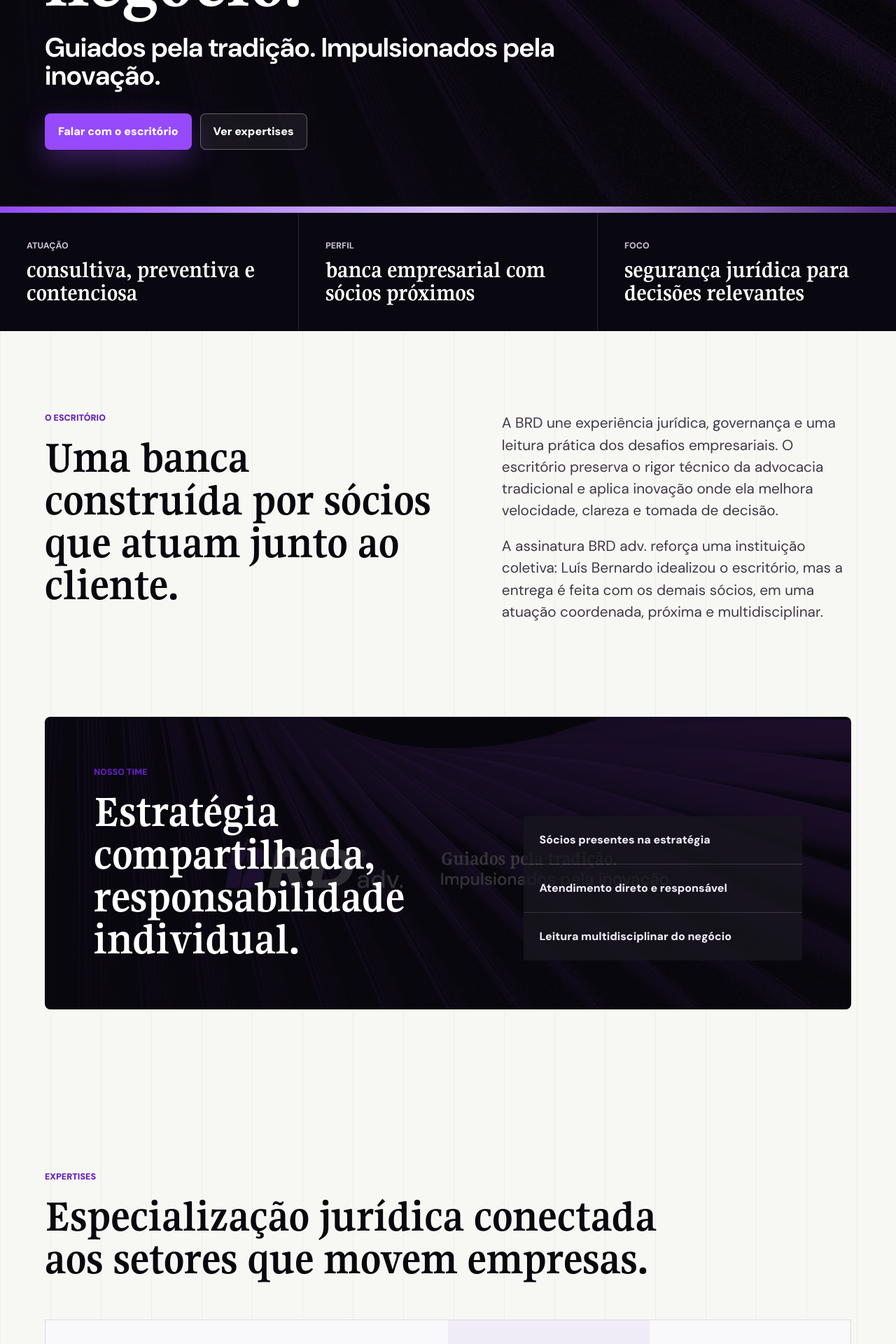
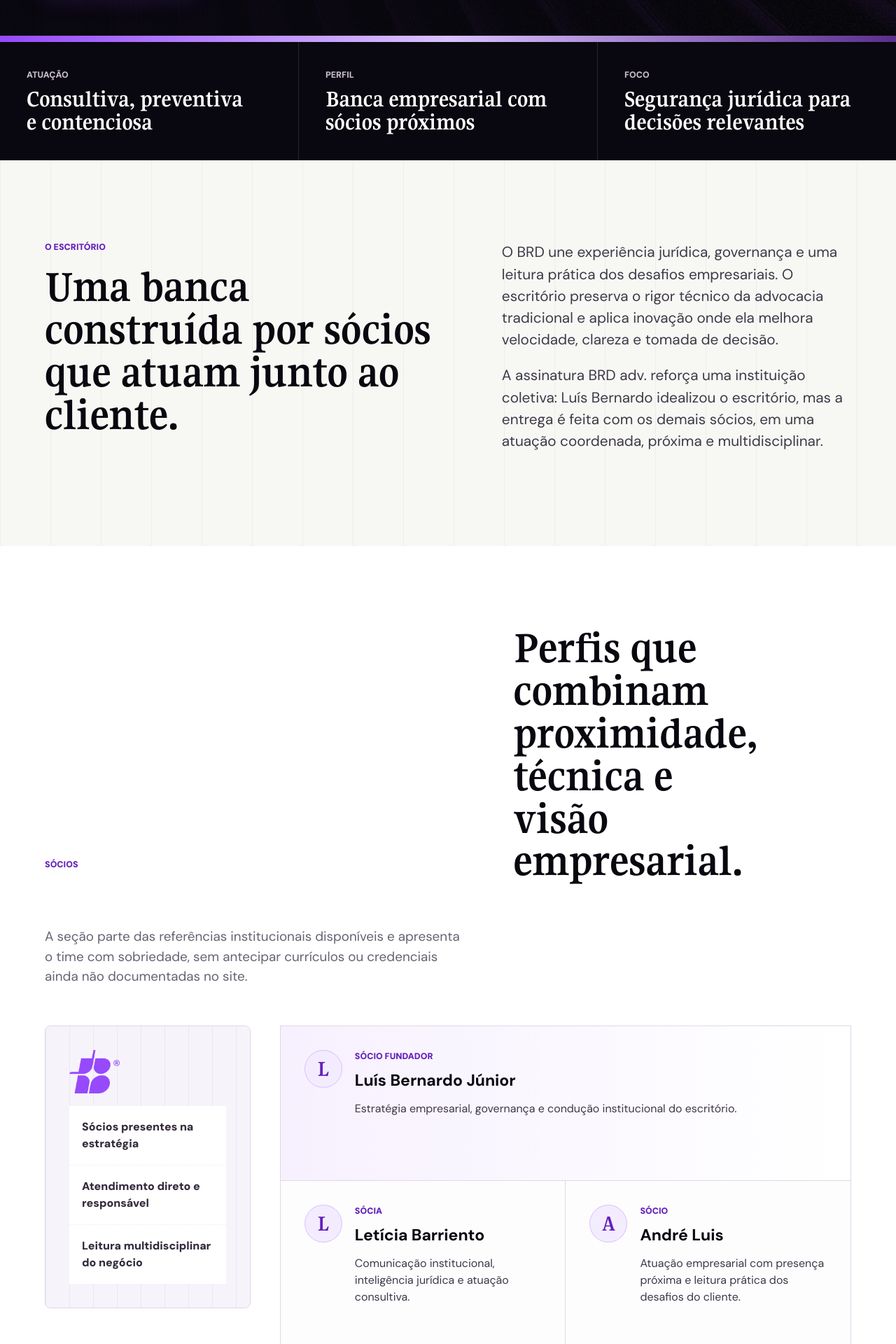
Before and after one commit to vinnitog/brd-institucional, a React (Vite) app: page / in a window 1280 px wide. Shown: the part 660-2580 px from the top of the page at 70% size. Built offline with nearby package versions, Linux system fonts and the light colour scheme.

Commit message:
Melhora hero socios e rodape institucional

```diff
--- a/src/main.jsx
+++ b/src/main.jsx
@@ -59,6 +59,34 @@
   "Leitura multidisciplinar do negócio",
 ];
 
+const partners = [
+  {
+    name: "Luís Bernardo Júnior",
+    role: "Sócio fundador",
+    focus: "Estratégia empresarial, governança e condução institucional do escritório.",
+  },
+  {
+    name: "Letícia Barriento",
+    role: "Sócia",
+    focus: "Comunicação institucional, inteligência jurídica e atuação consultiva.",
+  },
+  {
+    name: "André Luis",
+    role: "Sócio",
+    focus: "Atuação empresarial com presença próxima e leitura prática dos desafios do cliente.",
+  },
+  {
+    name: "Fernanda",
+    role: "Sócia",
+    focus: "Apoio estratégico em demandas consultivas, preventivas e de rotina empresarial.",
+  },
+  {
+    name: "Maria",
+    role: "Sócia",
+    focus: "Atuação integrada aos projetos jurídicos e à relação direta com clientes.",
+  },
+];
+
 const insights = [
   {
     label: "Dados e tecnologia",
@@ -71,6 +99,19 @@
   {
     label: "Empresas",
     title: "Crédito, crise e conformidade tratados antes do litígio.",
+  },
+];
+
+const socialLinks = [
+  { label: "Instagram", href: "https://www.instagram.com/brd.adv/" },
+  {
+    label: "LinkedIn",
+    href: "https://www.linkedin.com/company/bernardo-advogados-associados-brd/posts/?feedView=all",
+  },
+  { label: "YouTube", href: "https://www.youtube.com/channel/UCBEoHdFSNDyOLZkpyo5bTLg" },
+  {
+    label: "Facebook",
+    href: "https://www.facebook.com/people/Bernardo-Advogados-Associados/61570437647099/?mibextid=wwXIfr&rdid=546vsHgdDovVzc5O&share_url=https%3A%2F%2Fwww.facebook.com%2Fshare%2F16ZTurjKJJ%2F%3Fmibextid%3DwwXIfr",
   },
 ];
 
@@ -99,7 +140,7 @@
         <nav id="main-navigation" className={isMenuOpen ? "is-open" : ""}>
           <a href="#sobre" onClick={closeMenu}>Sobre</a>
           <a href="#expertises" onClick={closeMenu}>Expertises</a>
-          <a href="#equipe" onClick={closeMenu}>Equipe</a>
+          <a href="#socios" onClick={closeMenu}>Sócios</a>
           <a href="#inteligencia" onClick={closeMenu}>Inteligência</a>
           <a href="#contato" onClick={closeMenu}>Contato</a>
         </nav>
@@ -108,10 +149,8 @@
       <main id="inicio">
         <section className="hero" aria-labelledby="hero-title">
           <div className="hero-content">
-            <p className="eyebrow">Advocacia empresarial</p>
-            <img className="hero-logo" src={assetPath("assets/brand/logo-full-dark.png")} alt="BRD Advocacia" />
             <h1 id="hero-title">Decisões jurídicas com visão de negócio.</h1>
-            <p className="hero-lead">Guiados pela tradição. Impulsionados pela inovação.</p>
+            <p className="sr-only">Guiados pela tradição. Impulsionados pela inovação.</p>
             <div className="hero-actions" aria-label="Ações principais">
               <a className="button button-primary" href="#contato">
                 Falar com o escritório
@@ -126,15 +165,15 @@
         <section className="intro-band" aria-label="Resumo institucional">
           <div>
             <span>Atuação</span>
-            <strong>consultiva, preventiva e contenciosa</strong>
+            <strong>Consultiva, preventiva e contenciosa</strong>
           </div>
           <div>
             <span>Perfil</span>
-            <strong>banca empresarial com sócios próximos</strong>
+            <strong>Banca empresarial com sócios próximos</strong>
           </div>
           <div>
             <span>Foco</span>
-            <strong>segurança jurídica para decisões relevantes</strong>
+            <strong>Segurança jurídica para decisões relevantes</strong>
           </div>
         </section>
 
@@ -145,7 +184,7 @@
           </div>
           <div className="body-copy">
             <p>
-              A BRD une experiência jurídica, governança e uma leitura prática dos desafios
+              O BRD une experiência jurídica, governança e uma leitura prática dos desafios
               empresariais. O escritório preserva o rigor técnico da advocacia tradicional e
               aplica inovação onde ela melhora velocidade, clareza e tomada de decisão.
             </p>
@@ -157,17 +196,38 @@
           </div>
         </section>
 
-        <section className="section team" id="equipe">
-          <div className="team-panel">
-            <div>
-              <p className="eyebrow">Nosso time</p>
-              <h2>Estratégia compartilhada, responsabilidade individual.</h2>
+        <section className="section partners" id="socios">
+          <div className="section-heading partners-heading">
+            <p className="eyebrow">Sócios</p>
+            <h2>Perfis que combinam proximidade, técnica e visão empresarial.</h2>
+            <p>
+              A seção parte das referências institucionais disponíveis e apresenta o time com
+              sobriedade, sem antecipar currículos ou credenciais ainda não documentadas no site.
+            </p>
+          </div>
+          <div className="partners-layout">
+            <div className="partners-intro">
+              <img src={assetPath("assets/brand/icon-purple.png")} alt="" aria-hidden="true" />
+              <ul className="team-list" aria-label="Princípios dos sócios BRD">
+                {teamPrinciples.map((principle) => (
+                  <li key={principle}>{principle}</li>
+                ))}
+              </ul>
             </div>
-            <ul className="team-list" aria-label="Princípios do time BRD">
-              {teamPrinciples.map((principle) => (
-                <li key={principle}>{principle}</li>
+            <div className="partners-grid">
+              {partners.map((partner) => (
+                <article className="partner-card" key={partner.name}>
+                  <div className="partner-initial" aria-hidden="true">
+                    {partner.name.slice(0, 1)}
+                  </div>
+                  <div>
+                    <span>{partner.role}</span>
+                    <h3>{partner.name}</h3>
+                    <p>{partner.focus}</p>
+                  </div>
+                </article>
               ))}
-            </ul>
+            </div>
           </div>
         </section>
 
@@ -204,7 +264,7 @@
             <div className="chart-panel" aria-label="Indicadores qualitativos do método BRD">
               <div className="chart-copy">
                 <span>Inteligência aplicada</span>
-                <strong>da análise preventiva ao plano de ação</strong>
+                <strong>Da análise preventiva ao plano de ação</strong>
               </div>
               <ul className="metric-list" aria-label="Indicadores qualitativos do método BRD">
                 {intelligenceData.map((item) => (
@@ -242,9 +302,9 @@
             <p className="eyebrow">Identidade</p>
             <h2>Elegância sóbria, ritmo digital e presença institucional.</h2>
             <p>
-              O visual do site segue a marca oficial: preto profundo, branco, roxo BRD,
-              textura sutil e tipografia com contraste entre a firmeza editorial da Gupter
-              e a clareza contemporânea da DM Sans.
+              A presença visual do BRD foi pensada para comunicar confiança, clareza e
+              atualidade, mantendo uma linguagem institucional consistente em todos os pontos
+              de contato.
             </p>
           </div>
         </section>
@@ -266,8 +326,40 @@
       </main>
 
       <footer>
-        <img src={assetPath("assets/brand/logo-full-light.png")} alt="BRD Advocacia" />
-        <p>Guiados pela tradição. Impulsionados pela inovação.</p>
+        <div className="footer-brand">
+          <img src={assetPath("assets/brand/logo-full-light.png")} alt="BRD Advocacia" />
+          <p>Advocacia empresarial em Marília/SP, com atuação consultiva, preventiva e contenciosa.</p>
+        </div>
+        <div className="footer-grid">
+          <address>
+            <span>Localização</span>
+            Rua Sete de Setembro, n.° 1359<br />
+            Senador Salgado Filho<br />
+            Marília/SP, 17502-020
+          </address>
+          <div>
+            <span>Como chegar</span>
+            <a
+              href="https://www.google.com/maps/search/?api=1&query=BRD%20Advogados%20Associados%20Rua%20Sete%20de%20Setembro%201359%20Mar%C3%ADlia%20SP"
+              target="_blank"
+              rel="noreferrer"
+            >
+              Abrir rota no Google Maps
+            </a>
+            <a href="tel:+5514998325395">(14) 99832-5395</a>
+            <a href="mailto:contato@brd.adv.br">contato@brd.adv.br</a>
+          </div>
+          <div>
+            <span>Redes sociais</span>
+            <nav className="footer-social" aria-label="Redes sociais do BRD">
+              {socialLinks.map((social) => (
+                <a key={social.label} href={social.href} target="_blank" rel="noreferrer">
+                  {social.label}
+                </a>
+              ))}
+            </nav>
+          </div>
+        </div>
       </footer>
     </>
   );
--- a/src/styles.css
+++ b/src/styles.css
@@ -59,6 +59,15 @@
 img {
   display: block;
   max-width: 100%;
+}
+
+.sr-only {
+  position: absolute;
+  width: 1px;
+  height: 1px;
+  overflow: hidden;
+  clip: rect(0, 0, 0, 0);
+  white-space: nowrap;
 }
 
 a {
@@ -229,11 +238,6 @@
   animation: fadeUp 680ms ease 120ms both;
 }
 
-.hero-logo {
-  width: min(290px, 62vw);
-  margin-bottom: 28px;
-}
-
 .eyebrow {
   margin: 0 0 16px;
   color: var(--purple-text);
@@ -273,14 +277,6 @@
   margin: 0;
   font-size: clamp(1.15rem, 1.8vw, 1.55rem);
   line-height: 1.1;
-}
-
-.hero-lead {
-  max-width: 760px;
-  margin: 22px 0 0;
-  font-size: clamp(1.35rem, 3vw, 3.05rem);
-  font-weight: 650;
-  line-height: 1.05;
 }
 
 .hero-actions,
@@ -407,25 +403,45 @@
   margin: 0 0 20px;
 }
 
-.team {
-  padding-top: 0;
+.partners {
+  background: white;
 }
 
-.team-panel {
+.partners-heading {
   display: grid;
-  grid-template-columns: minmax(0, 0.9fr) minmax(320px, 0.65fr);
-  gap: clamp(28px, 5vw, 72px);
+  grid-template-columns: minmax(0, 0.85fr) minmax(300px, 0.52fr);
+  gap: clamp(24px, 5vw, 72px);
   align-items: end;
-  padding: clamp(34px, 6vw, 70px);
-  color: white;
-  background:
-    linear-gradient(90deg, rgba(9, 7, 15, 0.92), rgba(9, 7, 15, 0.72)),
-    url("/assets/brand/hero-background.jpg") center / cover;
-  border-radius: 8px;
 }
 
-.team-panel h2 {
-  max-width: 900px;
+.partners-heading p:last-child {
+  margin: 0;
+  color: var(--muted);
+  font-size: clamp(1rem, 1.6vw, 1.18rem);
+}
+
+.partners-layout {
+  display: grid;
+  grid-template-columns: minmax(260px, 0.36fr) minmax(0, 1fr);
+  gap: clamp(22px, 4vw, 42px);
+}
+
+.partners-intro {
+  position: sticky;
+  top: 112px;
+  align-self: start;
+  display: grid;
+  gap: 18px;
+  padding: clamp(24px, 3vw, 34px);
+  border: 1px solid var(--line);
+  border-radius: 8px;
+  background:
+    linear-gradient(90deg, rgba(9, 7, 15, 0.05) 1px, transparent 1px) 0 0 / 34px 34px,
+    #f7f3fb;
+}
+
+.partners-intro img {
+  width: 72px;
 }
 
 .team-list {
@@ -438,10 +454,71 @@
 }
 
 .team-list li {
-  padding: 22px;
-  background: rgba(9, 7, 15, 0.74);
-  color: #eee8f5;
+  padding: 18px;
+  background: white;
+  color: #332b3c;
   font-weight: 850;
+}
+
+.partners-grid {
+  display: grid;
+  grid-template-columns: repeat(2, minmax(0, 1fr));
+  gap: 1px;
+  border: 1px solid var(--line);
+  background: var(--line);
+}
+
+.partner-card {
+  display: grid;
+  grid-template-columns: auto minmax(0, 1fr);
+  gap: 18px;
+  min-height: 260px;
+  padding: clamp(22px, 3vw, 34px);
+  background: rgba(255, 255, 255, 0.94);
+  transition: background 180ms ease, box-shadow 180ms ease, transform 180ms ease;
+}
+
+.partner-card:hover {
+  background: #fbf9ff;
+  box-shadow: 0 18px 42px rgba(9, 7, 15, 0.08);
+  transform: translateY(-4px);
+}
+
+.partner-card:first-child {
+  grid-column: 1 / -1;
+  min-height: 220px;
+  background:
+    linear-gradient(90deg, rgba(150, 74, 251, 0.08), rgba(255, 255, 255, 0.94)),
+    white;
+}
+
+.partner-initial {
+  display: grid;
+  width: 54px;
+  height: 54px;
+  place-items: center;
+  border: 1px solid rgba(150, 74, 251, 0.26);
+  border-radius: 50%;
+  color: var(--purple-text);
+  background: #f3ecff;
+  font-family: "Gupter", Georgia, serif;
+  font-size: 2rem;
+  font-weight: 700;
+  line-height: 1;
+}
+
+.partner-card span {
+  display: block;
+  margin-bottom: 12px;
+  color: var(--purple-text);
+  font-size: 0.78rem;
+  font-weight: 900;
+  text-transform: uppercase;
+}
+
+.partner-card p {
+  margin: 16px 0;
+  color: #3f3948;
 }
 
 .section-heading {
@@ -672,22 +749,83 @@
 }
 
 footer {
-  display: flex;
-  align-items: center;
-  justify-content: space-between;
-  gap: 20px;
-  padding: 28px clamp(20px, 5vw, 86px);
+  display: grid;
+  grid-template-columns: minmax(220px, 0.44fr) minmax(0, 1fr);
+  gap: clamp(28px, 5vw, 72px);
+  align-items: start;
+  padding: clamp(34px, 5vw, 58px) clamp(20px, 5vw, 86px);
   color: #4a4452;
   background: var(--paper);
+  border-top: 1px solid var(--line);
 }
 
 footer img {
   width: 172px;
 }
 
-footer p {
+.footer-brand p {
+  max-width: 360px;
   margin: 0;
+  color: var(--muted);
   font-weight: 750;
+}
+
+.footer-brand {
+  display: grid;
+  gap: 18px;
+}
+
+.footer-grid {
+  display: grid;
+  grid-template-columns: repeat(3, minmax(0, 1fr));
+  gap: clamp(20px, 4vw, 44px);
+}
+
+footer address,
+.footer-grid div {
+  display: grid;
+  gap: 8px;
+  font-style: normal;
+}
+
+footer span {
+  color: var(--ink);
+  font-size: 0.78rem;
+  font-weight: 900;
+  text-transform: uppercase;
+}
+
+footer a {
+  width: fit-content;
+  color: #4a4452;
+  font-weight: 750;
+  transition: color 180ms ease, transform 180ms ease;
+}
+
+footer a:hover,
+footer a:focus-visible {
+  color: var(--purple-text);
+  transform: translateX(2px);
+}
+
+footer a:focus-visible {
+  outline: 3px solid #d9c2ff;
+  outline-offset: 3px;
+}
+
+.footer-social {
+  display: grid;
+  gap: 8px;
+  color: inherit;
+  font-size: 1rem;
+  font-weight: 750;
+  text-transform: none;
+}
+
+.footer-social a {
+  min-height: auto;
+  padding: 0;
+  border-bottom: 0;
 }
 
 @media (max-width: 1040px) {
@@ -699,12 +837,19 @@
   .method-layout,
   .identity,
   .contact,
-  .team-panel {
+  .partners-heading,
+  .partners-layout,
+  footer {
     grid-template-columns: 1fr;
   }
 
-  .insights-grid {
+  .insights-grid,
+  .footer-grid {
     grid-template-columns: 1fr;
+  }
+
+  .partners-intro {
+    position: static;
   }
 
   .contact-actions {
@@ -785,27 +930,10 @@
       linear-gradient(180deg, rgba(9, 7, 15, 0.1), rgba(9, 7, 15, 0.46));
   }
 
-  .hero-logo {
-    width: min(224px, 68vw);
-    margin-bottom: 18px;
-  }
-
-  .hero .eyebrow {
-    margin-bottom: 14px;
-    font-size: 0.72rem;
-  }
-
   h1 {
     max-width: 9.8ch;
     font-size: clamp(3rem, 12vw, 4.2rem);
     line-height: 0.96;
-  }
-
-  .hero-lead {
-    max-width: 17.5rem;
-    margin-top: 22px;
-    font-size: clamp(1.25rem, 5.4vw, 1.65rem);
-    line-height: 1.14;
   }
 
   .hero-actions {
@@ -826,8 +954,13 @@
     margin-bottom: 26px;
   }
 
-  .team-panel {
-    padding: 26px;
+  .partners-grid {
+    grid-template-columns: 1fr;
+  }
+
+  .partner-card {
+    grid-template-columns: 1fr;
+    min-height: auto;
   }
 
   .button {
@@ -849,7 +982,6 @@
 
   footer {
     align-items: flex-start;
-    flex-direction: column;
   }
 }
 
```
Also changed, not shown: 2 other files (tests, documents, lock files or other folders).
